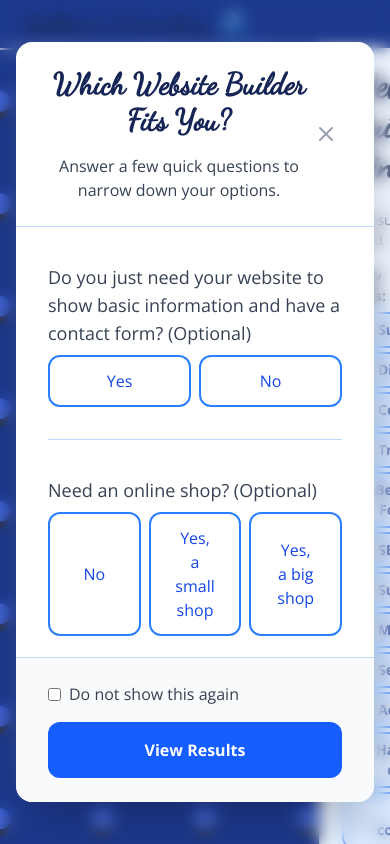
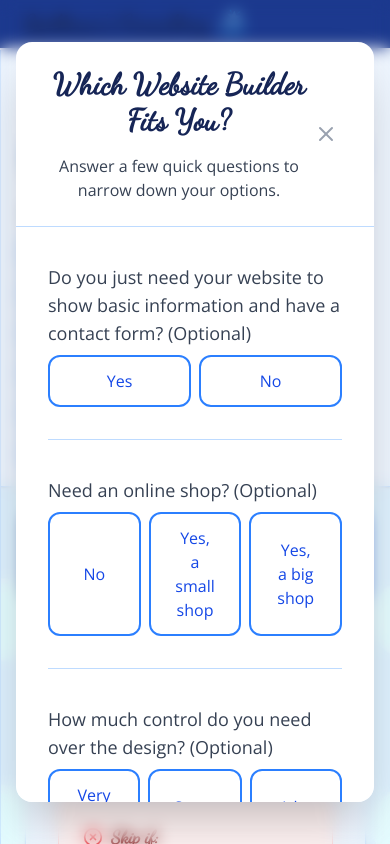
Before and after one commit to ghiblimagic/Website-guide, a Next.js app: page / in a window 390 px wide. Shown: the top 844 px of the page. Built offline with nearby package versions, Linux system fonts and the light colour scheme.

Commit message:
feat: if on mobile, sidebar starts closed, if on desktop, sidebar starts open

```diff
--- a/app/components/WebsiteBuilderGuide.tsx
+++ b/app/components/WebsiteBuilderGuide.tsx
@@ -107,6 +107,11 @@ export default function WebsiteBuilderGuide() {
   const [totalResults, setTotalResults] = useState(15);
 
   useEffect(() => {
+    const media = window.matchMedia("(min-width: 768px)");
+    setSidebarOpen(media.matches);
+  }, []);
+
+  useEffect(() => {
     const hidden = localStorage.getItem("hideGuidingQuestions");
     setShowGuidingQuestions(hidden !== "true");
   }, []);
@@ -204,7 +209,7 @@ export default function WebsiteBuilderGuide() {
       {showGuidingQuestions && (
         <div className="fixed inset-0  backdrop-blur-sm flex items-center justify-center z-50 p-4">
           <div className="rounded-2xl bg-white shadow-2xl max-w-2xl w-full max-h-[90vh] overflow-y-auto">
-            <div className="sticky top-0  border-b border-blue-200 px-8 py-6 rounded-t-2xl">
+            <div className=" border-b border-blue-200 px-8 py-6 rounded-t-2xl">
               <div className="flex justify-between">
                 <div className="w-full text-center">
                   <h2 className="text-3xl font-bold text-blue-950 mb-4">
@@ -262,7 +267,7 @@ export default function WebsiteBuilderGuide() {
               ))}
             </div>
 
-            <div className="sticky bottom-0 bg-gray-50 border-t border-blue-200 px-8 py-6 rounded-b-2xl">
+            <div className="bg-gray-50 border-t border-blue-200 px-8 py-6 rounded-b-2xl">
               <label className="flex items-center text-center gap-2  text-gray-700 mb-4">
                 <input
                   type="checkbox"
@@ -378,6 +383,9 @@ export default function WebsiteBuilderGuide() {
           {/* Header Toolbar */}
           <div className="border-b border-blue-200 shadow-sm bg-blue-50">
             <div className="px-6 py-4 ">
+              <h1 className="text-4xl font-bold text-blue-950 mb-6 text-center">
+                Website Builder Finder
+              </h1>
               <div className="flex items-center gap-4 mb-4  ">
                 {!sidebarOpen && (
                   <StyledButton
@@ -394,9 +402,6 @@ export default function WebsiteBuilderGuide() {
                 )}
 
                 <div className="flex-1">
-                  <h1 className="text-4xl font-bold text-blue-950 mb-6 text-center">
-                    Website Builder Finder
-                  </h1>
                   <p className="text-sm text-blue-950 mt-0.5">
                     {totalResults} {totalResults === 1 ? "result" : "results"}{" "}
                     found
```
